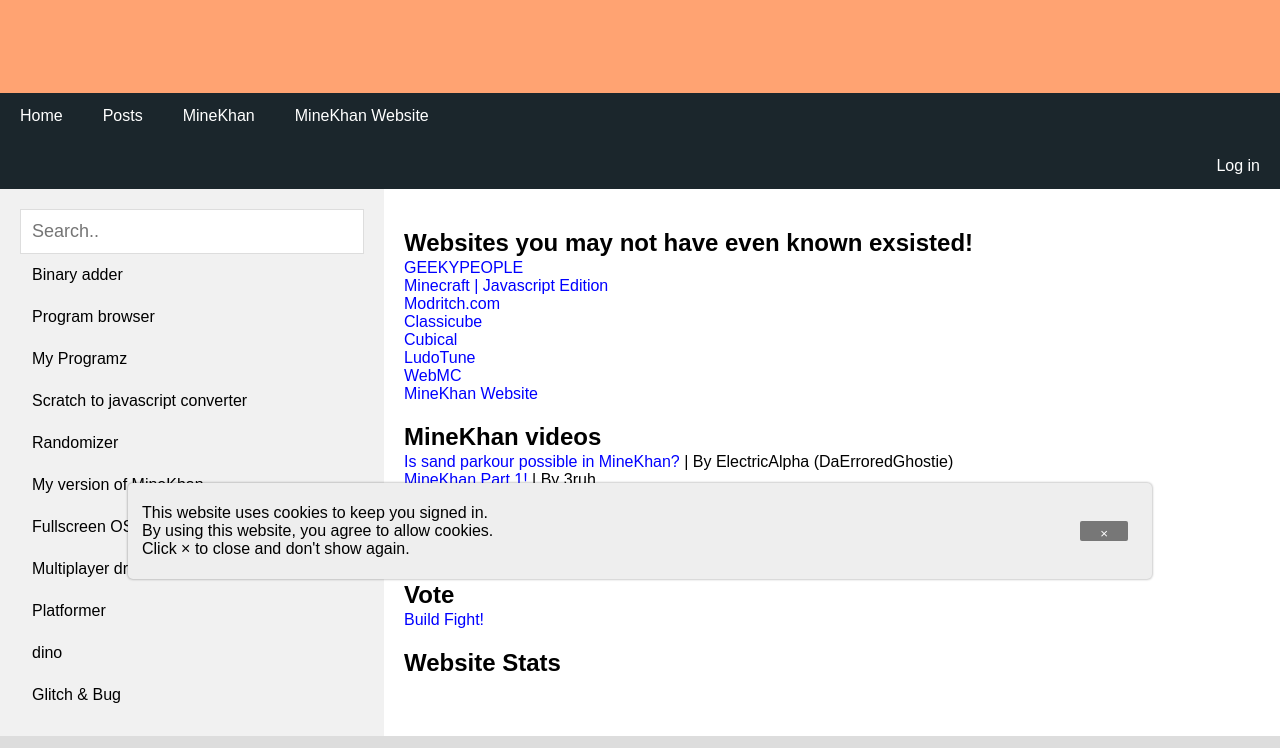
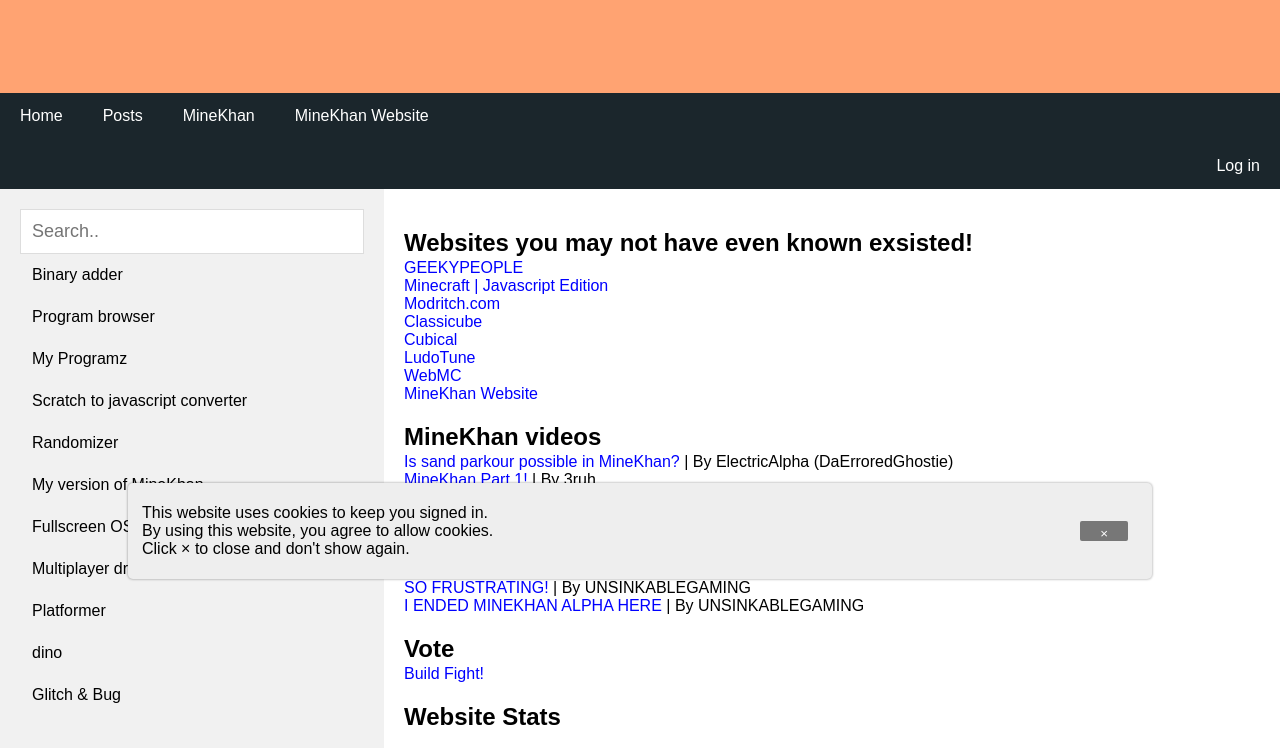
Before and after one commit to thingMake/website, a plain HTML site: page website/website.html in a window 1280 px wide. Shown: the part 201-949 px from the top of the page. Drawn offline with Linux system fonts and the light colour scheme; no server answers.

Commit message:
Even more new videos

```diff
--- a/website/website.html
+++ b/website/website.html
@@ -265,6 +265,9 @@ function searchResult() {
     <a href="https://www.youtube.com/watch?v=R8TjHq4cu6g">Minekhan alpha Survival part 2!</a> | By UNSINKABLEGAMING<br>
     <a href="https://www.youtube.com/watch?v=6ZFiI9Is0jM">Minekhan alpha part 2 or was it 3?</a> | By UNSINKABLEGAMING<br>
     <a href="https://www.youtube.com/watch?v=hIL6x1MrdZw">Minekhan Survival multiplayer!</a> | By UNSINKABLEGAMING<br>
+    <a href="https://www.youtube.com/watch?v=5q91Rnf_68U">Survival turned to creative!</a> | By UNSINKABLEGAMING<br>
+    <a href="https://www.youtube.com/watch?v=wnCEl8IMYOA">SO FRUSTRATING!</a> | By UNSINKABLEGAMING<br>
+    <a href="https://www.youtube.com/watch?v=7GUjVk0V9po">I ENDED MINEKHAN ALPHA HERE</a> | By UNSINKABLEGAMING<br>
 
     <h2>Vote</h1>
     <a href="https://www.thingmaker.repl.co/website/post.html?id=1636486322051">Build Fight!</a>
```
